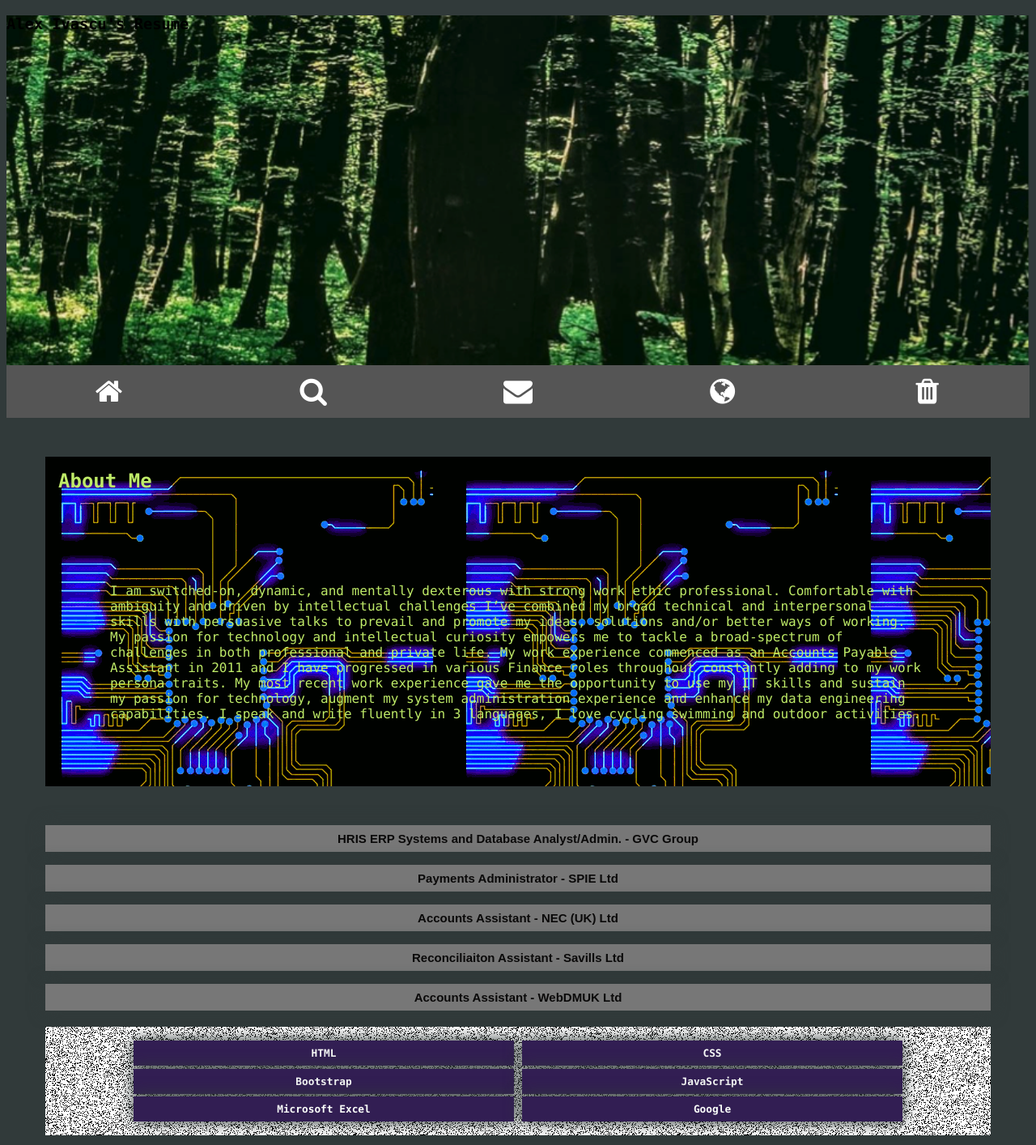
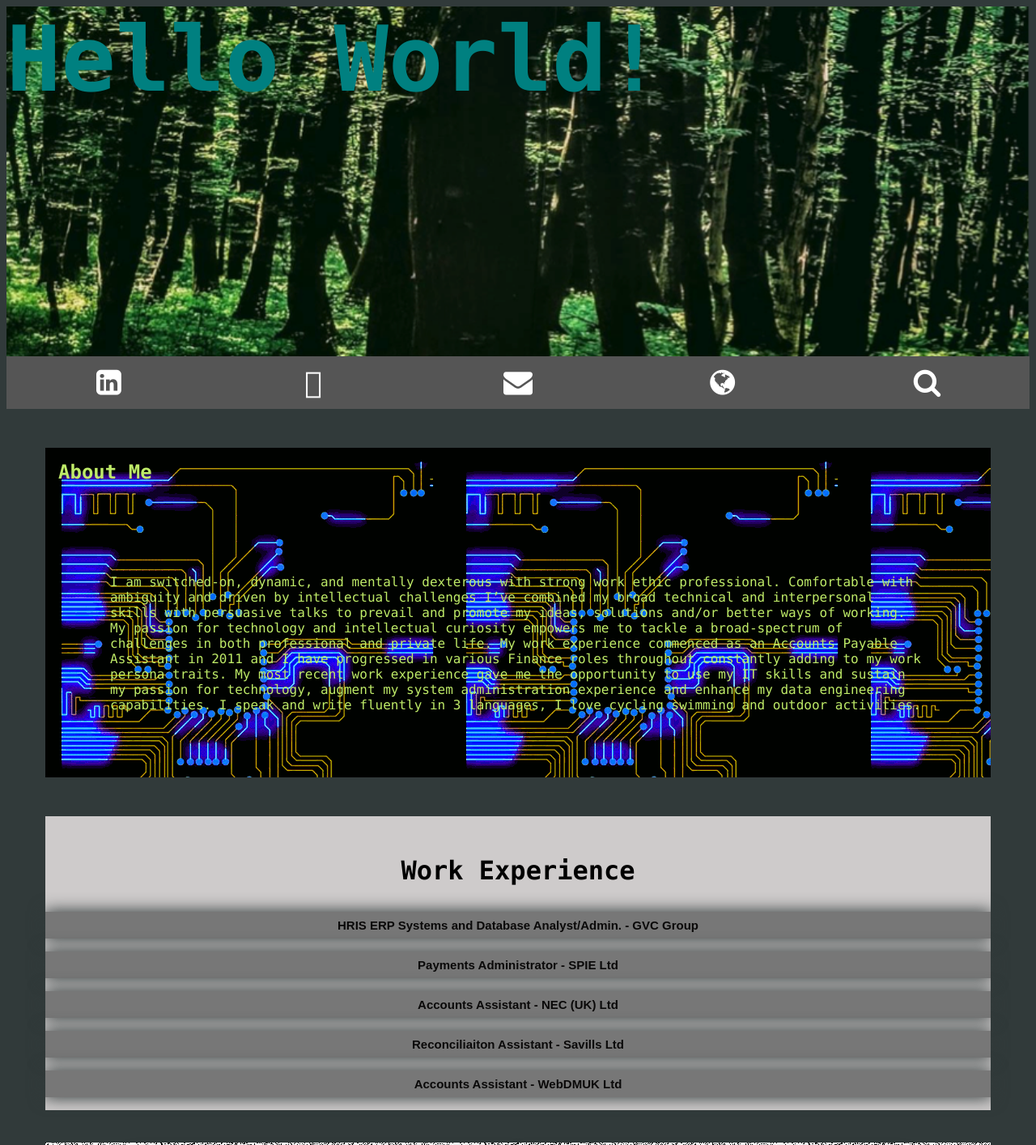
Before and after one commit to denatategyrus/firstresume, a website: page index.html in a window 1280 px wide. Shown: the top 1414 px of the page at 81% size. Drawn offline with Linux system fonts and the light colour scheme.

Commit message:
better and better

```diff
--- a/index.html
+++ b/index.html
@@ -13,16 +13,23 @@
 
   <body>
     <div class="home-header">
-      <h3 class="home-title">Alex Ivascu's Resume</h3>
-      <div class="home-text"></div>
+
+      <h3 class="home-title">Hello World!</h3>
+
     </div>
 
     <div class="icon-bar">
-      <a class="active" href="#"><i class="fa fa-home"></i></a>
+
+      <a href="https://www.linkedin.com/in/aivascu/?locale=en_US"><i class="fa fa-linkedin-square"></i></a>
+
+      <a class="active" href="https://github.com/dentategyrus"><i class="fa-github-square"></i></a>
+
+      <a href="mailto:alexiulianivascu@gmail.com"><i class="fa fa-envelope"></i></a>
+
+      <a href="#"><i class="fa fa-globe"></i></a>
+
       <a href="#"><i class="fa fa-search"></i></a>
-      <a href="#"><i class="fa fa-envelope"></i></a>
-      <a href="#"><i class="fa fa-globe"></i></a>
-      <a href="#"><i class="fa fa-trash"></i></a>
+
     </div>
 
     <div class="main">
@@ -47,6 +54,7 @@
       </div>
 
       <div class="experience-content">
+          <h3 class="work-experience">Work Experience</h3>
         <button class="collapsible">
           <b>HRIS ERP Systems and Database Analyst/Admin. - GVC Group</b>
         </button>
@@ -136,13 +144,17 @@
         <div class="skill-item">Bootstrap</div>
         <div class="skill-item">JavaScript</div>
         <div class="skill-item">Microsoft Excel</div>
-        <div class="skill-item">Google</div>
+        <div class="skill-item">Google Suite</div>
+        <div class="skill-item">Oracle R12/Fusion</div>
+        <div class="skill-item">SAP</div>
+        <div class="skill-item">SAGE</div>
+        <div class="skill-item">VBA</div>
       </div>
     </div>
     <footer>
       <div class="social-networking">
         <ul class="social-list">
-          <li><a href="https://github.com/denatategyrus">Github</a></li>
+          <li><a href="https://github.com/dentategyrus">Github</a></li>
           <li><a href="mailto:alexiulianivascu@gmail.com">Freecodecamp</a></li>
           <li><a href="mailto:alexiulianivascu@gmail.com">Facebook</a></li>
         </ul>
--- a/main.css
+++ b/main.css
@@ -13,6 +13,12 @@ body {
   position: absolute;
 }
 /*margin-left: 19rem;}*/
+
+.home-title {
+  color: teal;
+  font-size: 7rem;
+  margin: auto;
+}
 
 .home-header {
   background-image: url(./assets/bottom_forest.png);
@@ -63,7 +69,13 @@ body {
   margin: 0;
 }
 
-.experience-content{display: inline-block;}
+.experience-content {
+  display: inline-block;
+  margin-bottom: 2.5rem;
+  padding-top: 1rem;
+  background-color: rgb(206, 203, 203);
+}
+.work-experience{text-align: center; font-size: 2rem;}
 
 .collapsible {
   box-shadow: 0 0 20px 1px #313a3a;
@@ -75,10 +87,11 @@ body {
   border: none;
   text-align: space-around;
   font-size: 15px;
-  margin-bottom: 1rem
+  margin-bottom: 1rem;
 }
 
-.active, .collapsible:hover {
+.active,
+.collapsible:hover {
   background-color: #555;
 }
 
```
